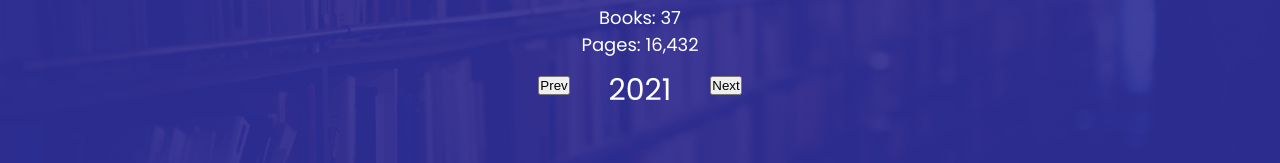
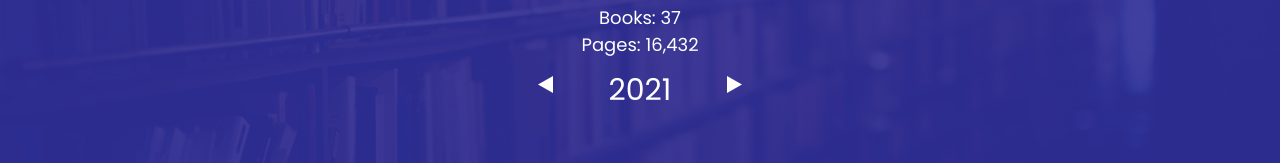
Before and after one commit to santi224m/bookshelf-app, a React (Create React App) app: page /my-books in a window 1280 px wide. Shown: the part 238-401 px from the top of the page. Built offline with nearby package versions, Linux system fonts and the light colour scheme.

Commit message:
add my-books page

```diff
--- a/src/pages/AddBook.js
+++ b/src/pages/AddBook.js
@@ -23,10 +23,8 @@ const AddBook = () => {
                             onChange={e => updateSearchTitle(e.target.value)}
                         />
                         <button type='submit'>
-                            {/* <img src='img/icons/search.svg' /> */}
-                            {/* <object data="/img/icons/search.svg" type="image/svg+xml"></object> */}
-                            <svg height="20" width="20">
-                                <path d="M19.756,18.58l-5.688-5.688a7.932,7.932,0,1,0-1.178,1.178l5.688,5.688a.833.833,0,1,0,1.178-1.178ZM7.917,14.17a6.25,6.25,0,1,1,6.25-6.25A6.257,6.257,0,0,1,7.917,14.17Z" />
+                            <svg height='20' width='20'>
+                                <path d='M19.756,18.58l-5.688-5.688a7.932,7.932,0,1,0-1.178,1.178l5.688,5.688a.833.833,0,1,0,1.178-1.178ZM7.917,14.17a6.25,6.25,0,1,1,6.25-6.25A6.257,6.257,0,0,1,7.917,14.17Z' />
                             </svg>
                         </button>
                     </form>
--- a/src/pages/MyBooks.js
+++ b/src/pages/MyBooks.js
@@ -5,16 +5,23 @@ const MyBooks = () => {
     const [year, setYear] = useState(new Date().getFullYear());
 
     return (
-        <div id="my-books-page">
-            <div className="page-header">
-                <div className="container">
+        <div id='my-books-page'>
+            <div className='page-header'>
+                <div className='container'>
                     <h2>My Books</h2>
                     <p>Books: 37</p>
                     <p>Pages: 16,432</p>
-                    <div className="list-year-wrap">
-                        <button onClick={() => setYear(year - 1)}>Prev</button>
-                        <div className="list-year">{year}</div>
-                        <button onClick={() => setYear(year + 1)}>Next</button>
+                    <div className='list-year-wrap'>
+                        <button onClick={() => setYear(year - 1)}>
+                            <img
+                                src='/img/icons/arrow-left.svg'
+                                alt='Previous'
+                            />
+                        </button>
+                        <div className='list-year'>{year}</div>
+                        <button onClick={() => setYear(year + 1)}>
+                            <img src='/img/icons/arrow-right.svg' alt='Next' />
+                        </button>
                     </div>
                 </div>
             </div>
--- a/src/styles/components/addBook.css
+++ b/src/styles/components/addBook.css
@@ -47,7 +47,3 @@
 #add-book-page button:focus {
     outline: none;
 }
-
-/* #add-book-page button svg {
-    fill: var(--primary-color);
-} */
--- a/src/styles/components/myBooks.css
+++ b/src/styles/components/myBooks.css
@@ -22,3 +22,13 @@
     justify-content: space-between;
     align-items: center;
 }
+
+#my-books-page .page-header .list-year-wrap button {
+    background: transparent;
+    border: none;
+    cursor: pointer;
+}
+
+#my-books-page .page-header .list-year-wrap button:focus {
+    outline: none;
+}
```
Also changed, not shown: public/img/icons/arrow-left.svg (added), public/img/icons/arrow-right.svg (added).
